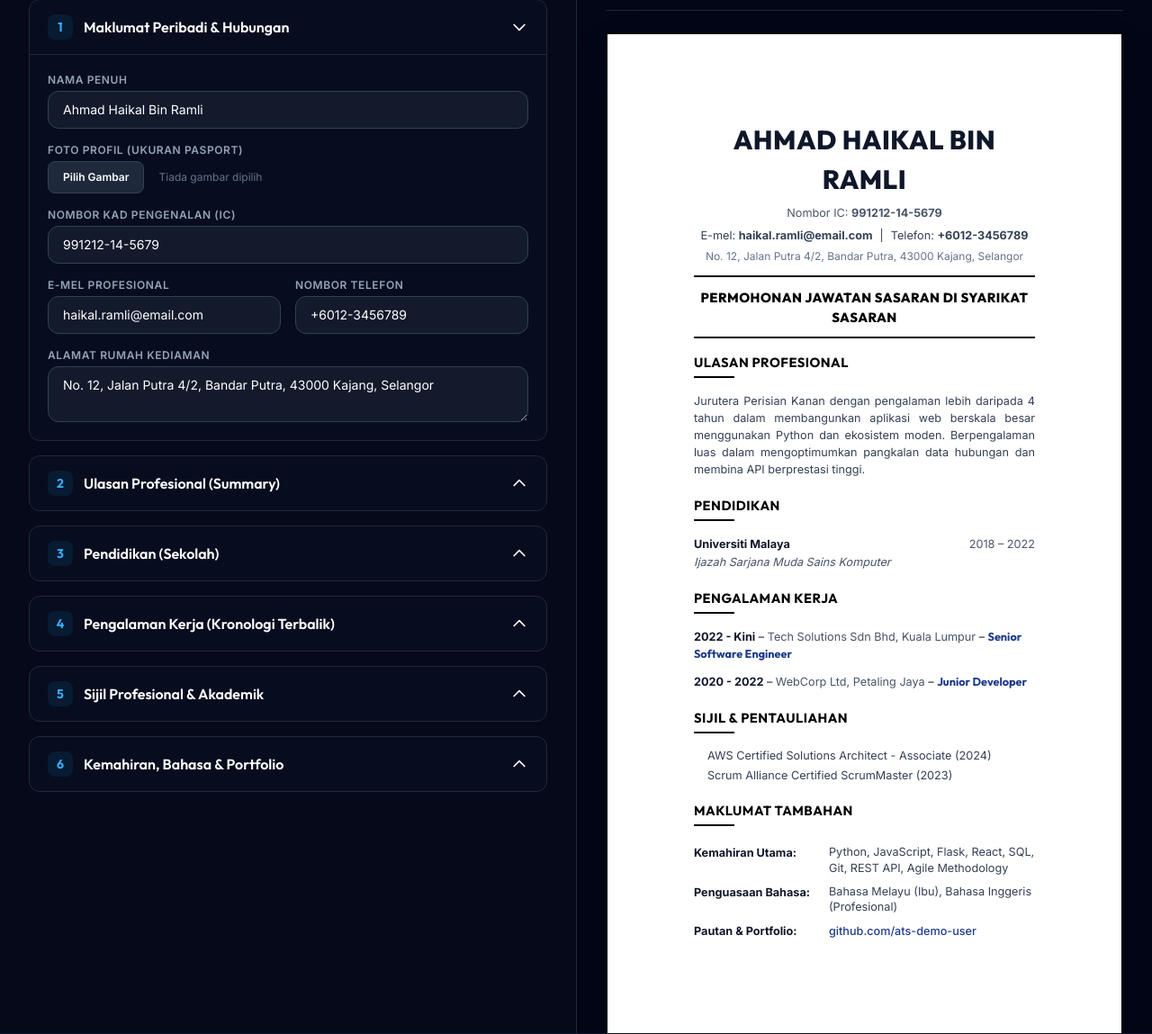
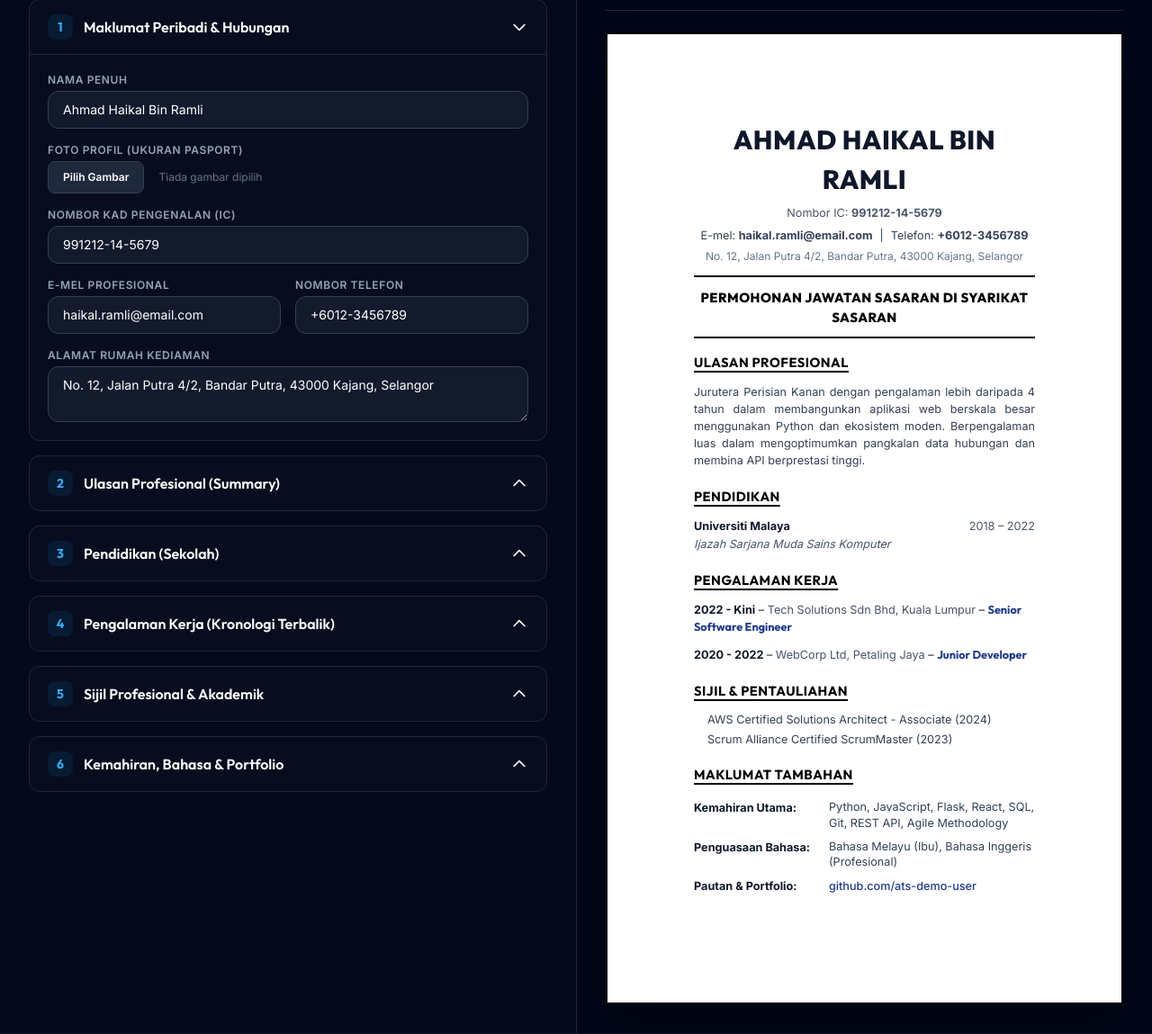
Before and after one commit to fuzb36/resume, a Flask app: page /admin/resume/edit/1 in a window 1280 px wide. Shown: the part 272-1421 px from the top of the page at 90% size. Run offline with Flask 3, Linux system fonts and the light colour scheme; the visitor is signed in with stand-in values (Sample User, id 1); data comes from the database, SQL or seed files in the repository; some libraries are stand-ins or nearby versions.

Commit message:
style: use text-decoration underline with text-underline-position under in black for h2 section headings

```diff
--- a/static/style.css
+++ b/static/style.css
@@ -131,10 +131,6 @@ body {
     color: #cbd5e1 !important;
 }
 
-#ats-resume-paper.theme-futuristic [style*="border-bottom: 2px solid #000000"] {
-    border-bottom: 2px solid #00f2fe !important;
-    box-shadow: 0 2px 8px rgba(0, 242, 254, 0.2);
-}
 
 #ats-resume-paper.theme-futuristic strong {
     color: #38bdf8 !important;
@@ -230,37 +226,24 @@ body {
     padding: 0.5in !important;
 }
 
-/* Seksyen Heading — GARIS PENDEK HITAM di bawah sub-topik */
+/* Seksyen Heading — text-underline-position hitam */
 #ats-resume-paper .resume-section h2 {
     border: none !important;
     padding-left: 0 !important;
-    padding-bottom: 6px !important;
+    padding-bottom: 2px !important;
     margin-bottom: 10px !important;
     font-family: 'Outfit', 'Arial', sans-serif !important;
     letter-spacing: 0.5px !important;
-    position: relative;
-    display: inline-block;
-    width: 100%;
+    text-decoration: underline !important;
+    text-decoration-color: #000000 !important;
+    text-decoration-thickness: 2px !important;
+    text-underline-position: under !important;
+    text-decoration-skip-ink: none !important;
 }
 
-/* Garis pendek hitam di bawah sub-topik menggunakan pseudo-element */
-#ats-resume-paper .resume-section h2::after {
-    content: "";
-    display: block;
-    width: 45px;
-    height: 2px;
-    background-color: #000000;
-    margin-top: 4px;
-}
-
-/* Futuristik — garis pendek mengikut warna tema */
+/* Futuristik — tiada perubahan pada underline */
 #ats-resume-paper.theme-futuristic {
     border: 2px solid #00f2fe !important;
-}
-
-#ats-resume-paper.theme-futuristic .resume-section h2::after {
-    background-color: #00f2fe;
-    box-shadow: 0 0 8px rgba(0, 242, 254, 0.5);
 }
 
 /* BINGKAI DAN MARGIN SEMASA CETAK/PDF */
@@ -280,9 +263,9 @@ body {
     #ats-resume-paper .resume-section h2 {
         border: none !important;
         padding-left: 0 !important;
-    }
-    #ats-resume-paper .resume-section h2::after {
-        background-color: #000000;
-        box-shadow: none;
+        text-decoration: underline !important;
+        text-decoration-color: #000000 !important;
+        text-decoration-thickness: 2px !important;
+        text-underline-position: under !important;
     }
 }
```
